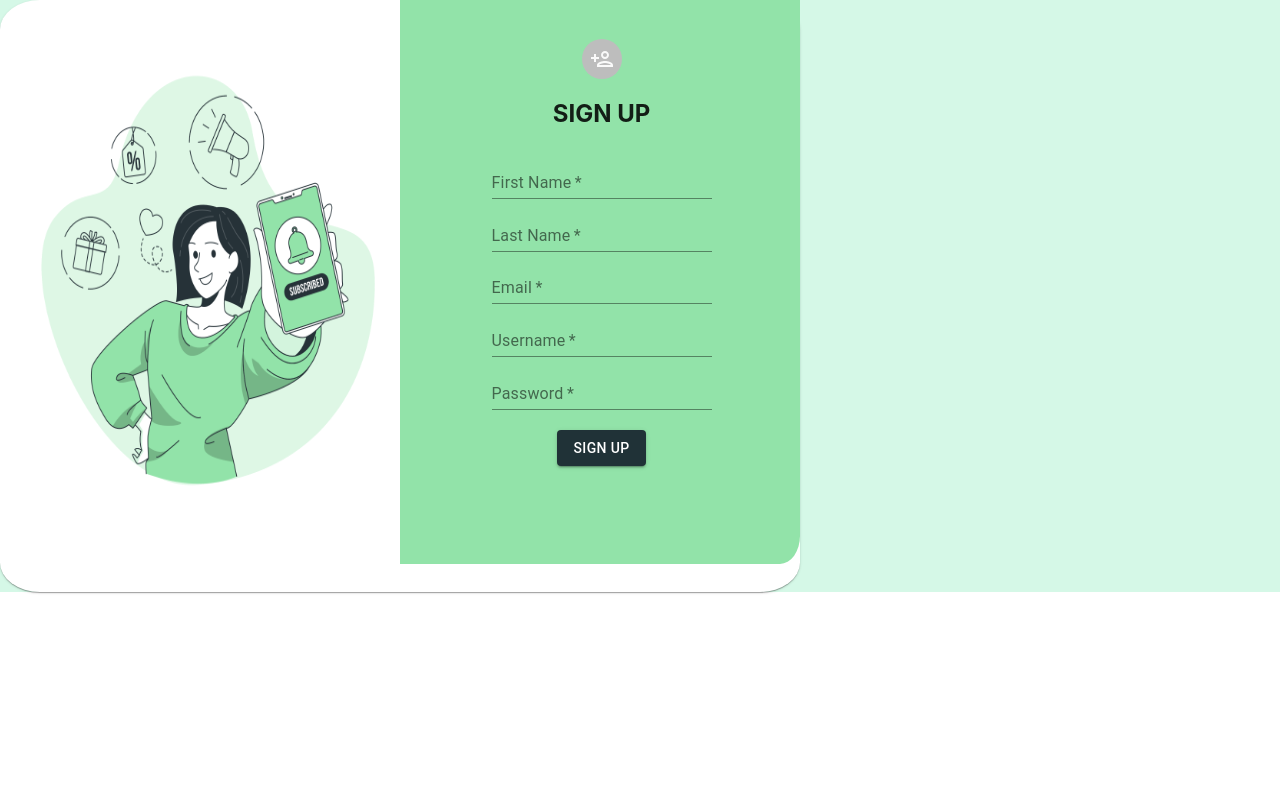
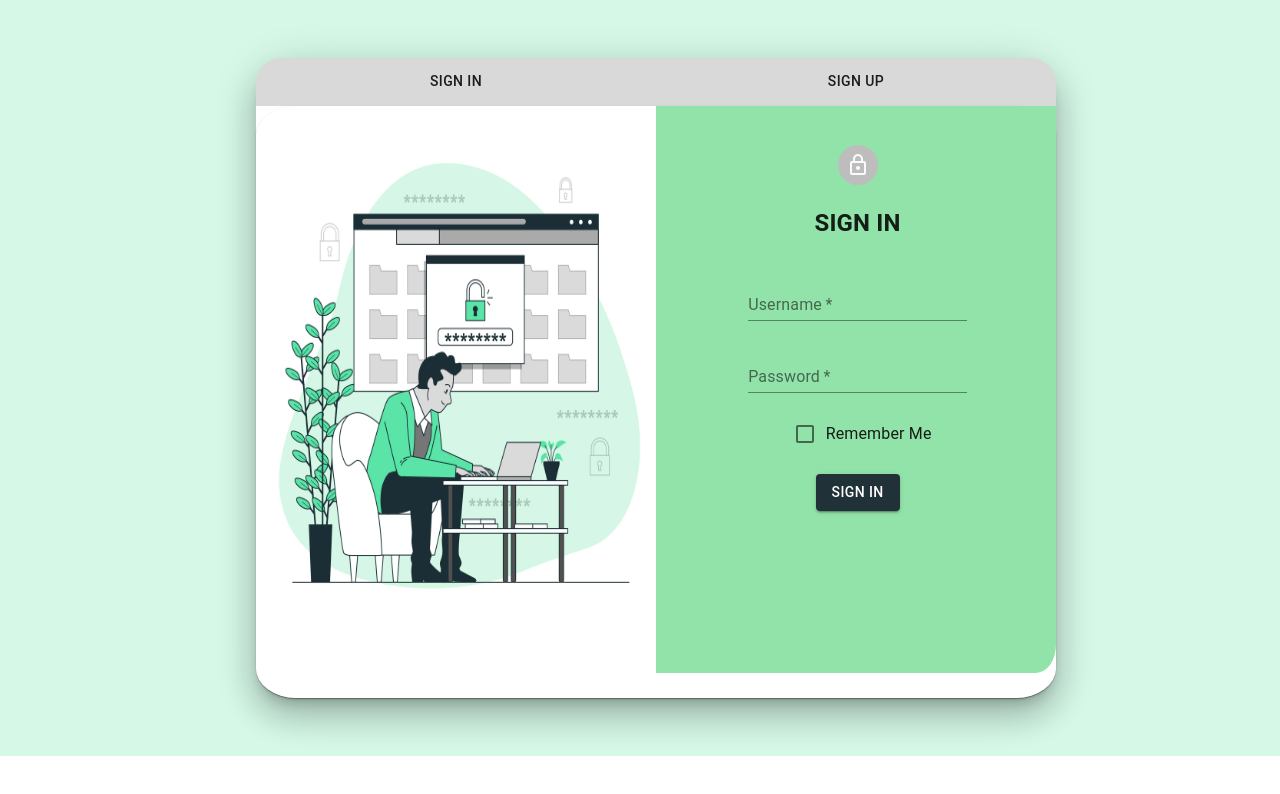
Before and after one commit to M-Hammad-Ali/YoChat-Front-End, a React (Create React App) app: page / in a window 1280 px wide. Shown: the top 794 px of the page. Built offline with nearby package versions, Linux system fonts and the light colour scheme.

Commit message:
sign in and signout container fix

```diff
--- a/src/App.js
+++ b/src/App.js
@@ -13,7 +13,7 @@ function App() {
 
   return (
     <div style={body} className="App">
-      <Register/>
+     <SignInOutContainer/>
     </div>
   );
 }
--- a/src/components/style.css
+++ b/src/components/style.css
@@ -1,7 +1,7 @@
 .paperstyle {
     padding: "100px auto";
     height: "73.6vh";
-    width: 1000;
+    width: 62.5vw;
     border-radius: "0px 0px 25px 25px";
 }
 
--- a/src/containers/index.js
+++ b/src/containers/index.js
@@ -16,7 +16,7 @@ const handleChange = (event, newValue) => {
 }
 
 const gridStyle = {padding:"4.5% 20%"}
-const paperStyle = {width:1000, borderRadius:"5%"}
+const paperStyle = {width:"62.5vw", borderRadius:"5%"}
 const tabstyle = {backgroundColor: "#d9d9d9", borderRadius:"25px 25px 0px 0px"}
 
 function TabPanel(props) {
--- a/src/index.css
+++ b/src/index.css
@@ -5,6 +5,8 @@ body {
     sans-serif;
   -webkit-font-smoothing: antialiased;
   -moz-osx-font-smoothing: grayscale;
+
+  height: 100%;
 }
 
 code {
```
Also changed, not shown: 24 other files (tests, documents, lock files or other folders).
